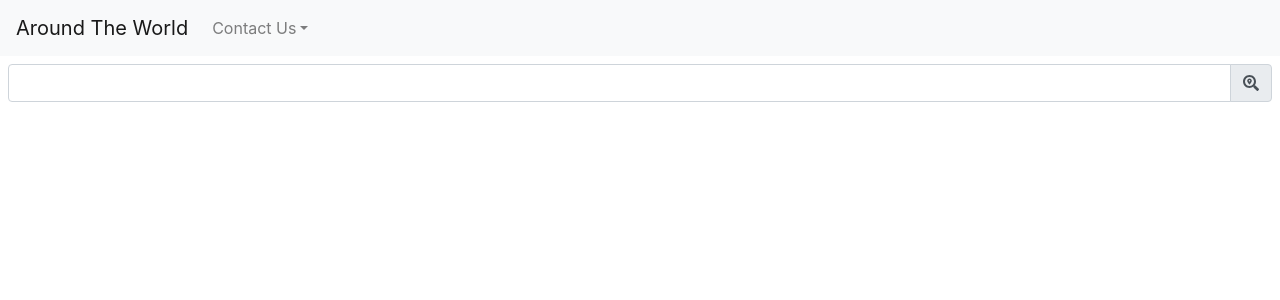
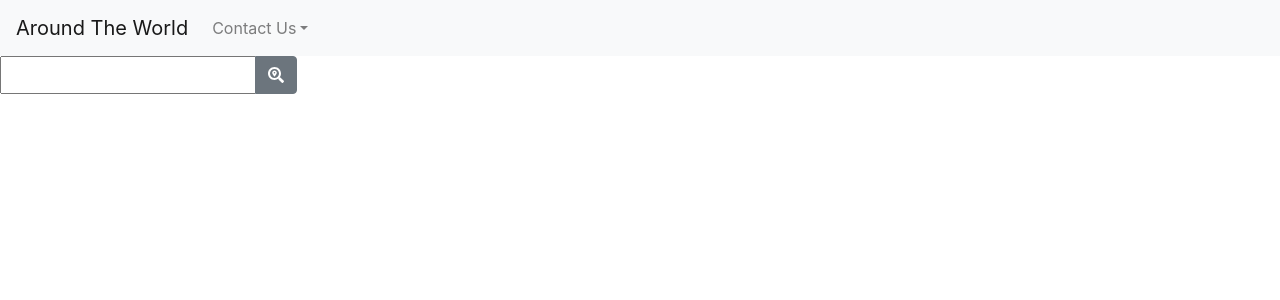
Before and after one commit to WildCodeSchool/reims-0320-js-around-the-world, a React (Create React App) app: page / in a window 1280 px wide. Shown: the top 300 px of the page. Built offline with nearby package versions, Linux system fonts and the light colour scheme.

Commit message:
feat(request): creating axios request

```diff
--- a/package.json
+++ b/package.json
@@ -4,11 +4,14 @@
   "private": true,
   "dependencies": {
     "@fortawesome/fontawesome-svg-core": "^1.2.28",
+    "@fortawesome/free-brands-svg-icons": "^5.13.0",
+    "@fortawesome/free-regular-svg-icons": "^5.13.0",
     "@fortawesome/free-solid-svg-icons": "^5.13.0",
     "@fortawesome/react-fontawesome": "^0.1.9",
     "@testing-library/jest-dom": "^4.2.4",
     "@testing-library/react": "^9.5.0",
     "@testing-library/user-event": "^7.2.1",
+    "axios": "^0.19.2",
     "bootstrap": "^4.4.1",
     "react": "^16.13.1",
     "react-dom": "^16.13.1",
--- a/src/App.jsx
+++ b/src/App.jsx
@@ -1,12 +1,52 @@
 import React from "react";
+import Axios from "axios";
 import NavBarMB from "./Components/NavBar";
 import SearchBar from "./Components/SearchBar";
 
-export default function App() {
-  return (
-    <div>
-      <NavBarMB />
-      <SearchBar />
-    </div>
-  );
+class App extends React.Component {
+  constructor(props) {
+    super(props);
+    this.state = {
+      keywords1: null,
+      webcam: false,
+      images: ""
+    };
+  }
+  setKeywords1 = keywords1 => this.setState({ keywords1 });
+
+  SearchCam = () => {
+    Axios.get(
+      `https://api.windy.com/api/webcams/v2/list/webcam=${
+        this.state.keywords1
+      }?show=webcams:image,location,player&key=FVKqXhuTWBoicKC5bzKgJW9re2xjxNtN`
+    )
+      .then(response => response.data)
+      .then(data => {
+        const image = data.result.webcams[0].image.current.preview;
+        this.setState({
+          images: image
+        });
+      });
+  };
+
+  render() {
+    return (
+      <>
+        <div className="App">
+          <NavBarMB />
+          <SearchBar
+            setKeywords={this.setKeywords1}
+            onSearch={this.SearchCam}
+            className="test"
+          />
+          <div>
+            <img src={this.state.images}/>
+          </div>
+        </div>
+        <div />
+      </>
+    );
+  }
 }
+
+export default App;
--- /dev/null
+++ b/src/Components/Input.jsx
@@ -0,0 +1,7 @@
+import React from "react";
+
+const TextInput = ({ setText }) => (
+  <input onChange={event => setText(event.target.value)} type="text" />
+);
+
+export default TextInput;
--- a/src/Components/SearchBar.jsx
+++ b/src/Components/SearchBar.jsx
@@ -1,18 +1,19 @@
 import React from "react";
-import { InputGroup, InputGroupAddon, InputGroupText, Input } from "reactstrap";
+import Input from "./Input";
+import { InputGroup, InputGroupAddon, Button } from "reactstrap";
 import { FontAwesomeIcon } from "@fortawesome/react-fontawesome";
 import { faSearchLocation } from "@fortawesome/free-solid-svg-icons";
 import "./SearchBar.css";
 
-const SearchBar = props => {
+const SearchBar = ({ setKeywords, onSearch }) => {
   return (
     <div>
-      <InputGroup className="searchBar">
-        <Input />
+      <InputGroup>
+        <Input setText={setKeywords}/>
         <InputGroupAddon addonType="append">
-          <InputGroupText>
+          <Button color="secondary" onClick={onSearch}>
             <FontAwesomeIcon icon={faSearchLocation} />
-          </InputGroupText>
+          </Button>
         </InputGroupAddon>
       </InputGroup>
     </div>
```
Also changed, not shown: src/Components/Button.jsx (added, +9 -0 lines), src/Components/TextInput.jsx (added, +7 -0 lines), 1 other file (tests, documents, lock files or other folders).
